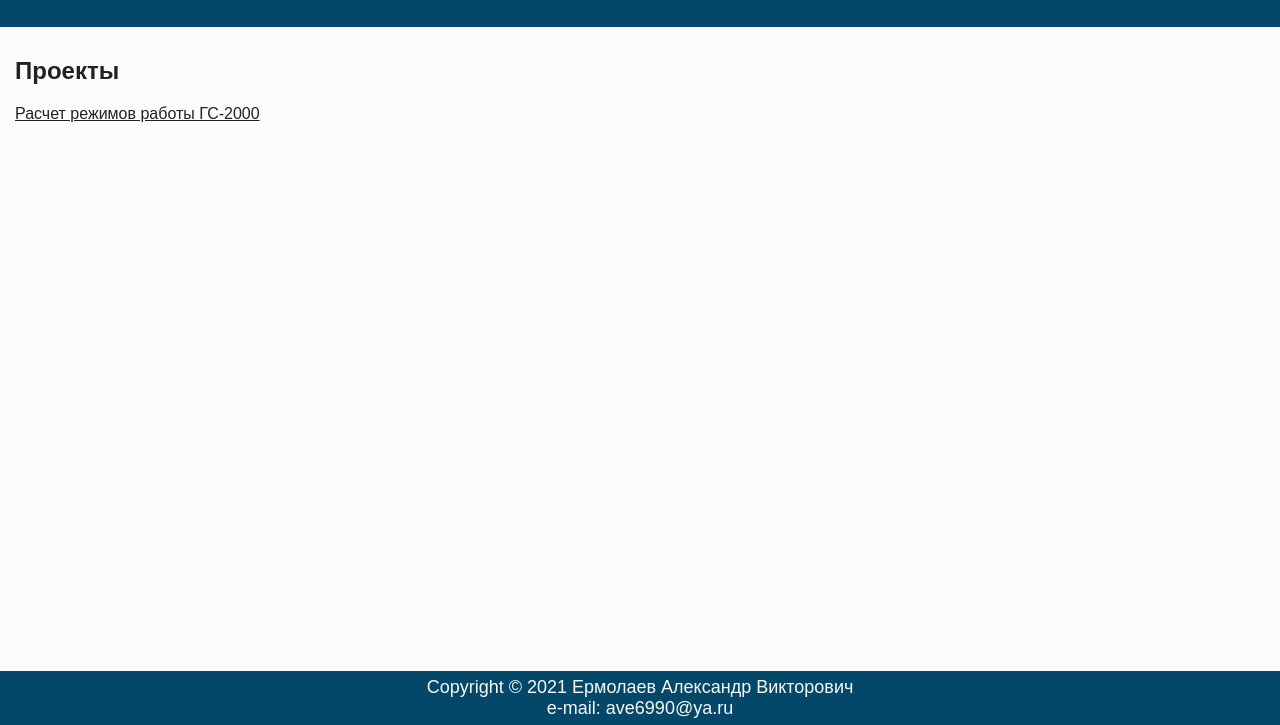
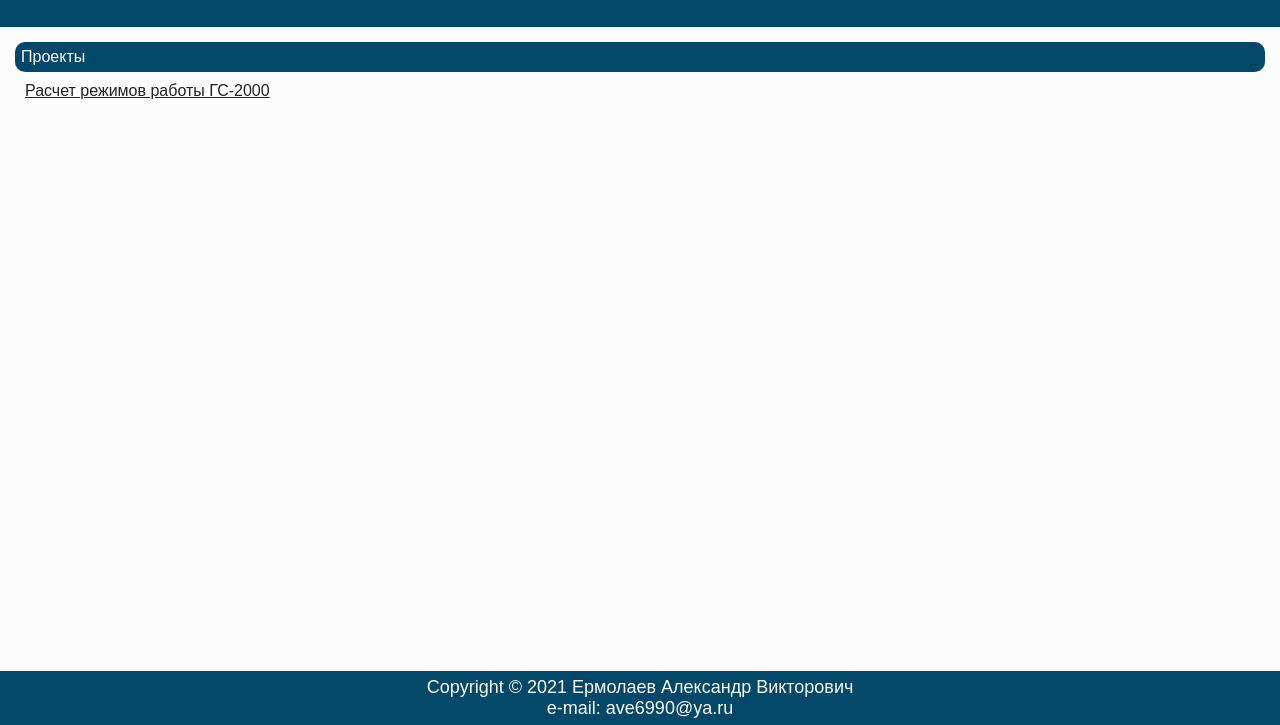
Before and after one commit to ave6990/ave6990.github.io, a plain HTML site: page index.html in a window 1280 px wide. Shown: the part 75-800 px from the top of the page. Drawn offline with nearby package versions, Linux system fonts and the light colour scheme.

Commit message:
On branch main  Your branch is up to date with 'origin/main'.
 Changes to be committed:
	modified:   index.html

```diff
--- a/index.html
+++ b/index.html
@@ -15,8 +15,8 @@
         </nav>
         <main>
             <section>
-                <H1>Проекты</h1>
-                <p><a href="https://ave6990.github.io/gs2000/gs2000.html">Расчет режимов работы ГС-2000</a></p>
+                <header>Проекты</header>
+                <main><a href="https://ave6990.github.io/gs2000/gs2000.html">Расчет режимов работы ГС-2000</a></main>
             </section>
         </main>
         <div class='clear_both'>
```
